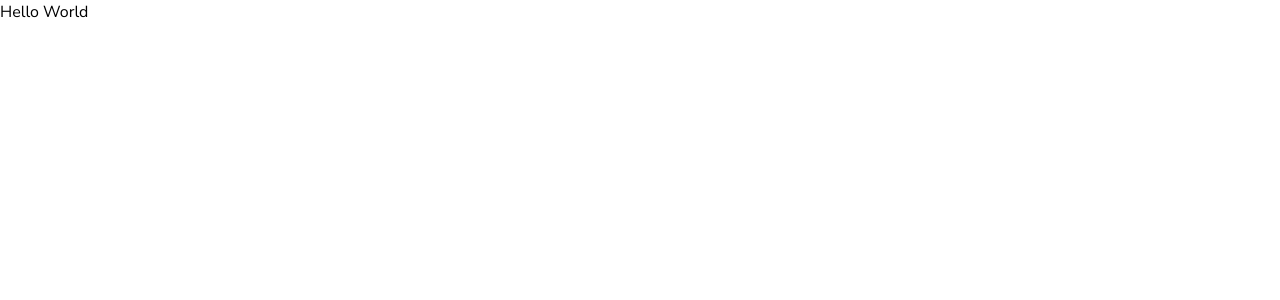
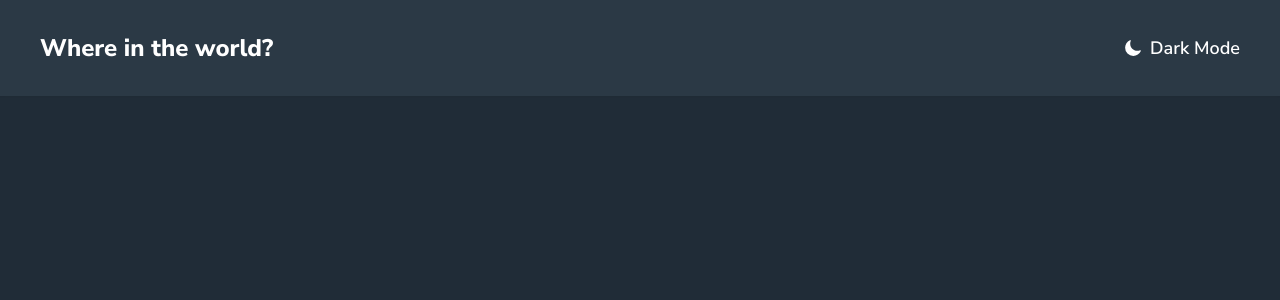
Before and after one commit to lleonardus/worldpedia, a React (Vite) app: page / in a window 1280 px wide. Shown: the top 300 px of the page. Built offline with nearby package versions, Linux system fonts and the light colour scheme.

Commit message:
creating AppLayout component

```diff
--- a/src/App.jsx
+++ b/src/App.jsx
@@ -1,3 +1,17 @@
+import { createBrowserRouter, RouterProvider } from "react-router-dom";
+import { AppLayout } from "./ui/AppLayout";
+
+const router = createBrowserRouter([
+  {
+    element: <AppLayout />,
+    children: [
+      {
+        path: "/",
+      },
+    ],
+  },
+]);
+
 export function App() {
-  return <div>Hello World</div>;
+  return <RouterProvider router={router} />;
 }
--- /dev/null
+++ b/src/ui/AppLayout.jsx
@@ -0,0 +1,11 @@
+import { Outlet } from "react-router-dom";
+import { Header } from "./Header";
+
+export function AppLayout() {
+  return (
+    <div className="h-screen w-screen bg-background text-text">
+      <Header />
+      <Outlet />
+    </div>
+  );
+}
--- a/tailwind.config.js
+++ b/tailwind.config.js
@@ -8,12 +8,15 @@
       background: "hsl(var(--color-background) / <alpha-value>)",
       elements: "hsl(var(--color-elements) / <alpha-value>)",
       white: "#FFF",
-      black: "#000"
+      black: "#000",
     },
     extend: {
       fontFamily: {
-        sans: "Nunito Sans, sans-serif"
-      }
+        sans: "Nunito Sans, sans-serif",
+      },
+      height: {
+        screen: "100dvh",
+      },
     },
   },
   plugins: [],
```
